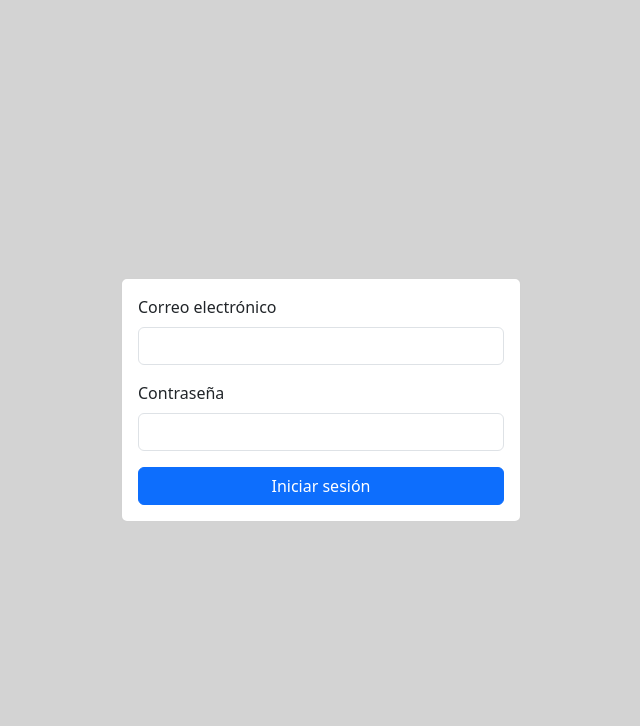
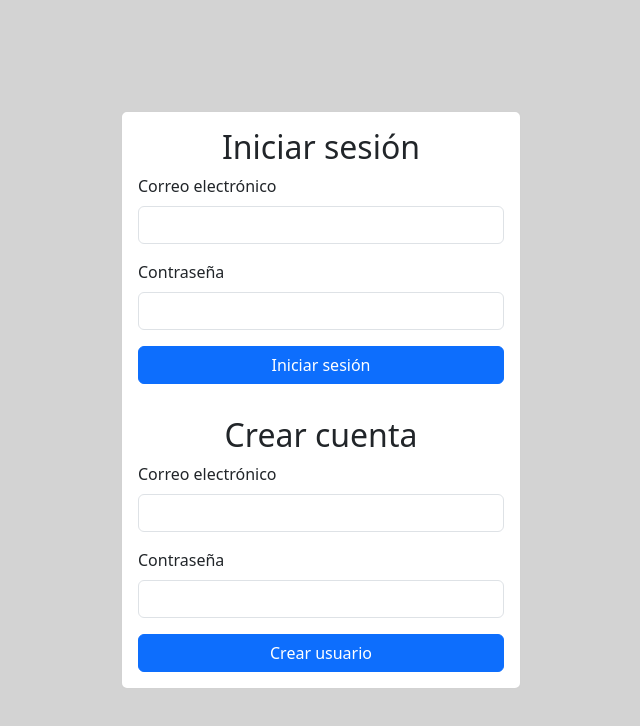
Before and after one commit to joelcampos-academy/firebase-kanban, a React (Vite) app: page / in a window 1280 px wide. Shown: the top 726 px of the page, without its empty margins (319-959 px from the left). Built offline with nearby package versions, Linux system fonts and the light colour scheme; no server answers.

Commit message:
feat: :sparkles: Enable user creation using email and password

```diff
--- a/src/pages/login.page.module.css
+++ b/src/pages/login.page.module.css
@@ -16,3 +16,15 @@
     flex-direction: column;
     gap: 1em;
 }
+
+.body {
+  display: flex;
+  flex-direction: column;
+  gap: 2em;
+}
+
+.card {
+  h2 {
+      text-align: center;
+    }
+}
--- a/src/pages/login.page.tsx
+++ b/src/pages/login.page.tsx
@@ -6,16 +6,26 @@ import styles from "./login.page.module.css";
 import { AuthError } from "firebase/auth";
 
 export default function LoginPage() {
-  const [isAuthenticating, setIsAuthenticating] = useState();
+  const [isAuthenticating, setIsAuthenticating] = useState(false);
 
   return (
     <div className={styles.container}>
       <Card className={styles.card}>
-        <CardBody>
-          <EmailAndPasswordForm
-            setIsAuthenticating={setIsAuthenticating}
-            isAuthenticating={isAuthenticating}
-          />
+        <CardBody className={styles.body}>
+          <div>
+            <h2>Iniciar sesión</h2>
+            <EmailAndPasswordForm
+              setIsAuthenticating={setIsAuthenticating}
+              isAuthenticating={isAuthenticating}
+            />
+          </div>
+          <div>
+            <h2>Crear cuenta</h2>
+            <CreateUserForm
+              setIsAuthenticating={setIsAuthenticating}
+              isAuthenticating={isAuthenticating}
+            />
+          </div>
         </CardBody>
       </Card>
     </div>
@@ -83,3 +93,59 @@ const EmailAndPasswordForm = ({
     </Form>
   );
 };
+
+const CreateUserForm = ({
+  isAuthenticating,
+  setIsAuthenticating,
+}: Readonly<FormProps>) => {
+  const [emailState, setEmailState] = useState<string>();
+  const [passwordState, setPasswordState] = useState<string>();
+  const [errorState, setErrorState] = useState<AuthError>();
+
+  const [, startTransition] = useTransition();
+
+  // Cada vez que se modifiquen el usuario o contraseña se reiniciará el estado de error
+  useEffect(() => {
+    if (errorState) setErrorState(undefined);
+  }, [emailState, passwordState]);
+
+  // Función que se llama al hacer click en login
+  const onSignupClick = async () => {
+    if (emailState && passwordState) {
+      setIsAuthenticating(true);
+
+      const authResult = await AuthService.createUserWithEmailAndPassword(
+        emailState,
+        passwordState
+      );
+      startTransition(() => {
+        if (authResult.error) setErrorState(authResult.error);
+        else setErrorState(undefined);
+        setIsAuthenticating(false);
+      });
+    }
+  };
+
+  return (
+    <Form className={styles["password-form"]}>
+      <Form.Group>
+        <Form.Label>Correo electrónico</Form.Label>
+        <Form.Control
+          type="email"
+          onChange={(event) => setEmailState(event.target.value)}
+        />
+      </Form.Group>
+      <Form.Group>
+        <Form.Label>Contraseña</Form.Label>
+        <Form.Control
+          type="password"
+          onChange={(event) => setPasswordState(event.target.value)}
+        />
+      </Form.Group>
+      {errorState && <Alert variant="danger">{errorState.message}</Alert>}
+      <Button disabled={isAuthenticating} onClick={onSignupClick}>
+        Crear usuario
+      </Button>
+    </Form>
+  );
+};
--- a/src/services/auth/auth.service.ts
+++ b/src/services/auth/auth.service.ts
@@ -1,5 +1,6 @@
 import {
   type AuthError,
+  createUserWithEmailAndPassword,
   onAuthStateChanged,
   signInWithEmailAndPassword,
   signOut,
@@ -21,6 +22,22 @@ export class AuthService {
     }
   };
 
+  static createUserWithEmailAndPassword = async (
+    email: string,
+    password: string
+  ) => {
+    try {
+      const credentials = await createUserWithEmailAndPassword(
+        firebaseAuth,
+        email,
+        password
+      );
+      return { credentials };
+    } catch (e) {
+      return { error: e as AuthError };
+    }
+  };
+
   static signOut = () => signOut(firebaseAuth);
 
   static onAuthChange = ({
```
